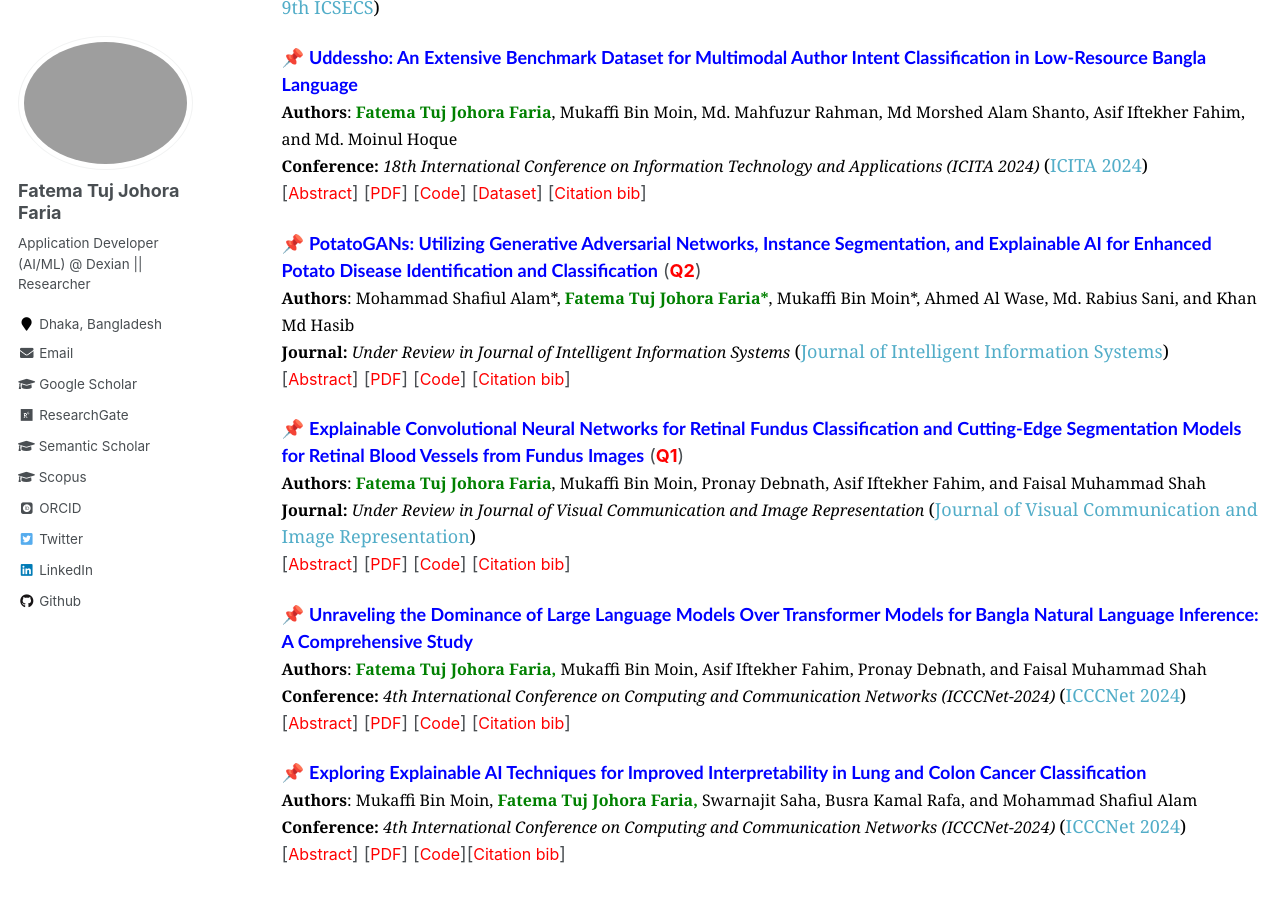
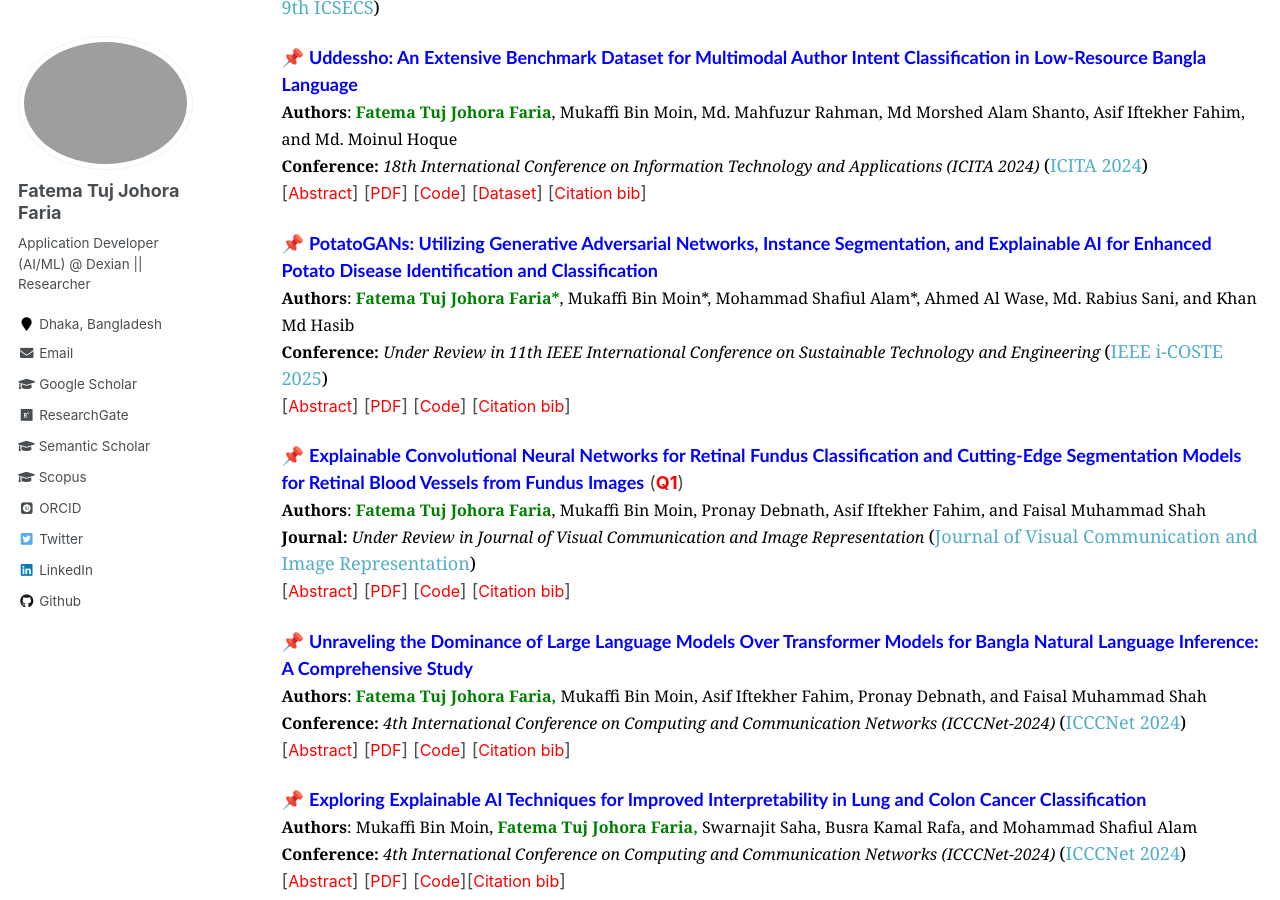
Before and after one commit to fatemafaria142/fatemafaria142.github.io, a Jekyll site: the page built from _pages/publications.md, in a window 1280 px wide and 900 px high, scrolled down 1585 px. Built offline with Jekyll 4.4.1, drawn with Linux system fonts in a browser that asks for light colours; some web fonts are replaced.

Commit message:
Update publications

```diff
--- a/_pages/publications.md
+++ b/_pages/publications.md
@@ -257,11 +257,6 @@ author_profile: true
 
 
 
-
-
-
-
-
 <!-- Paper 7 -->
 📌 [<span style="color:blue;font-family:Trebuchet MS;">**Uddessho: An Extensive Benchmark Dataset for Multimodal Author Intent Classification in Low-Resource Bangla Language**</span>](https://arxiv.org/abs/2409.09504)<br>
 <span style="color:black;font-family:Georgia">
@@ -300,28 +295,28 @@ author_profile: true
 
 
 <!-- Paper 8 -->
-📌 [<span style="color:blue;font-family:Trebuchet MS;">**PotatoGANs: Utilizing Generative Adversarial Networks, Instance Segmentation, and Explainable AI for Enhanced Potato Disease Identification and Classification**</span>](https://arxiv.org/abs/2405.07332) (<span style="color:red"><strong>Q2</strong></span>)<br>
+📌 [<span style="color:blue;font-family:Trebuchet MS;">**PotatoGANs: Utilizing Generative Adversarial Networks, Instance Segmentation, and Explainable AI for Enhanced Potato Disease Identification and Classification**</span>](https://arxiv.org/abs/2405.07332)<br>
 <span style="color:black;font-family:Georgia">
-	<font size="3"><strong>Authors</strong>: Mohammad Shafiul Alam*, <strong style="color:green">Fatema Tuj Johora Faria*</strong>, Mukaffi Bin Moin*, Ahmed Al Wase, Md. Rabius Sani, and Khan Md Hasib</font>
+	<font size="3"><strong>Authors</strong>: <strong style="color:green">Fatema Tuj Johora Faria*</strong>, Mukaffi Bin Moin*, Mohammad Shafiul Alam*, Ahmed Al Wase, Md. Rabius Sani, and Khan Md Hasib</font>
 </span>
 <br>
 <span style="color:black;font-family:Georgia">
-	<font size="3"><strong>Journal:</strong><em> Under Review in Journal of Intelligent Information Systems </em></font> ([Journal of Intelligent Information Systems](https://link.springer.com/journal/10844))
+	<font size="3"><strong>Conference:</strong><em> Under Review in 11th IEEE International Conference on Sustainable Technology and Engineering </em></font> ([IEEE i-COSTE 2025](https://i-coste.org/))
 </span>
 <br>
 [<a style="color:red;" href="#" onclick="$('#Potato2024_abstract').toggle();return false;"><font size="3">Abstract</font></a>] [[<span style ="color:red"><font size="3">PDF</font></span>](https://arxiv.org/pdf/2405.07332)] [[<span style ="color:red"><font size="3">Code</font></span>](https://github.com/Mukaffi28/ExplainableAI-PotatoGAN-Cutting-Edge-Disease-Identification-for-Potatoes)] [<a style="color:red;" href="#" onclick="$('#Potato2024_bib').toggle();return false;"><font size="3">Citation bib</font></a>]
 
 <div id="Potato2024_bib" class="bib" style="display:none;">
 	<pre>
-		@misc{alam2024potatogansutilizinggenerativeadversarial,
-      		title={PotatoGANs: Utilizing Generative Adversarial Networks, Instance Segmentation, and Explainable AI for Enhanced Potato Disease Identification and Classification},
-      		author={Mohammad Shafiul Alam and Fatema Tuj Johora Faria and Mukaffi Bin Moin and Ahmed Al Wase and Md. Rabius Sani and Khan Md Hasib},
-      		year={2024},
-      		eprint={2405.07332},
-      		archivePrefix={arXiv},
-      		primaryClass={cs.CV},
-      		url={https://arxiv.org/abs/2405.07332},
-		}
+		@misc{faria2025potatogansutilizinggenerativeadversarial,
+          title={PotatoGANs: Utilizing Generative Adversarial Networks, Instance Segmentation, and Explainable AI for Enhanced Potato Disease Identification and Classification},
+          author={Fatema Tuj Johora Faria and Mukaffi Bin Moin and Mohammad Shafiul Alam and Ahmed Al Wase and Md. Rabius Sani and Khan Md Hasib},
+          year={2025},
+          eprint={2405.07332},
+          archivePrefix={arXiv},
+          primaryClass={cs.CV},
+          url={https://arxiv.org/abs/2405.07332},
+}
 	</pre>
 </div>
 
```
